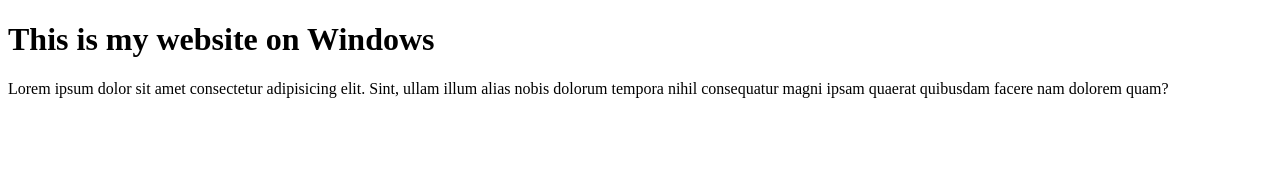
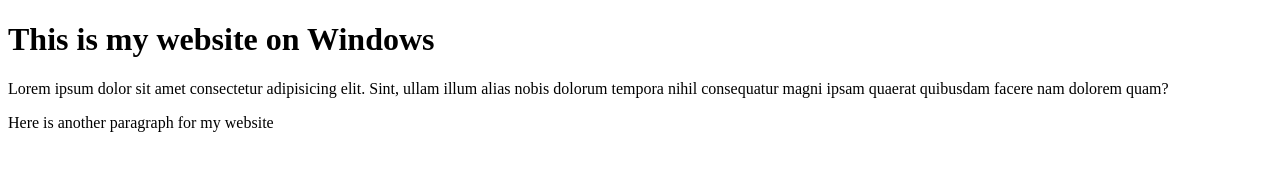
Before and after one commit to nanak-creater/firstsitewindows, a plain HTML site: page index.html in a window 1280 px wide. Drawn offline with Linux system fonts and the light colour scheme.

Commit message:
added a new paragraph

```diff
--- a/index.html
+++ b/index.html
@@ -8,5 +8,8 @@
     <h1>This is my website on Windows</h1>
 
     <p>Lorem ipsum dolor sit amet consectetur adipisicing elit. Sint, ullam illum alias nobis dolorum tempora nihil consequatur magni ipsam quaerat quibusdam facere nam dolorem quam?</p>
+
+    <p>Here is another paragraph for my website</p>
+
 </body>
 </html>
```
